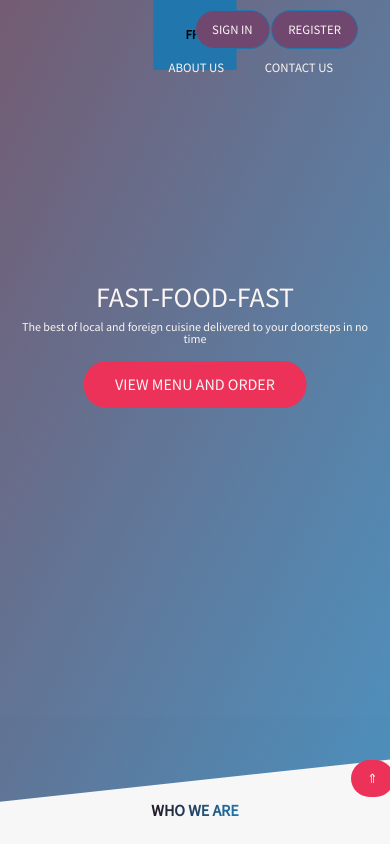
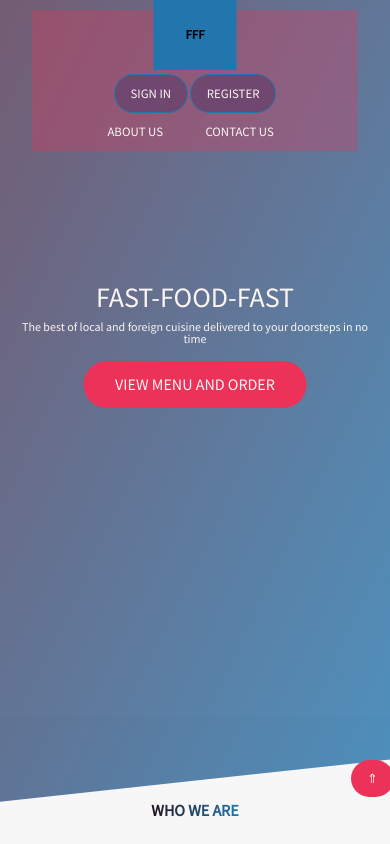
Before and after one commit to haywhyze/fast-food-fast, a website: page UI/index.html in a window 390 px wide. Shown: the top 844 px of the page. Drawn offline with Linux system fonts and the light colour scheme.

Commit message:
fixed responsiveness

```diff
--- a/UI/index.html
+++ b/UI/index.html
@@ -18,6 +18,7 @@
                 <h3 class="heading-tertiary">fFf</h3>
             </div>
             <div class="header__menu-icon"></div>
+            <div class="header__menu">
                 <div class="header__btn-container">
                     <a href="./signin.html" class="btn btn--alt">Sign In</a>
                     <a href="./signup.html" class="btn btn--alt">Register</a>
@@ -28,7 +29,7 @@
                         <li><a class="btn" href="#contact-us">Contact Us</a></li>
                     </ul>
                 </nav>
-
+            </div>
 
         </header>
         <main>
--- a/UI/sass/components/_primary-nav.scss
+++ b/UI/sass/components/_primary-nav.scss
@@ -13,6 +13,11 @@
         list-style: none;
         float: left;
         padding-right: 1.1rem;
+
+        @include respond(phone) {
+            float: none;
+            display: inline-block;
+        }
     }
 
     a {
@@ -21,6 +26,9 @@
 
     &--pull-right {
         float: right;
+
+        @include respond(phone) {
+            float: none;
+        }
     }
-
 }
--- a/UI/sass/layout/_header.scss
+++ b/UI/sass/layout/_header.scss
@@ -26,7 +26,20 @@
         }
     }
 
+    &__menu {
+
+        @include respond(phone) {
+            text-align: center;
+            padding-top: 8rem;
+            background-color: rgba($color-primary, 0.3);
+        }
+    }
+
     &__btn-container {
         float: right;
+
+        @include respond(phone) {
+            float: none;
+        }
     }
 }
```
Also changed, not shown: UI/history.html (+3 -0 lines), UI/menu.html (+3 -0 lines), UI/css/style.css. Lines whose indentation alone changed are shown as unchanged.
